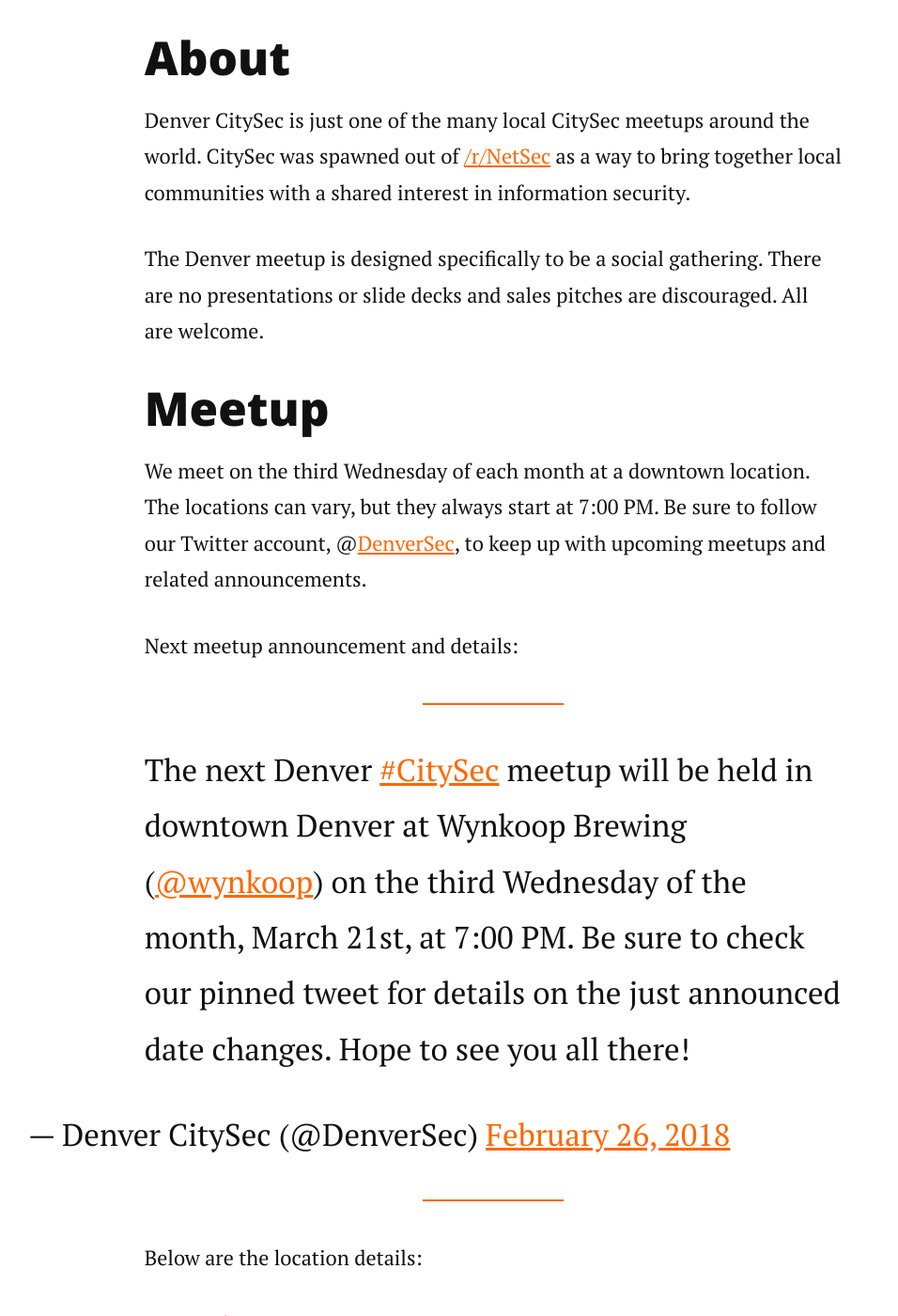
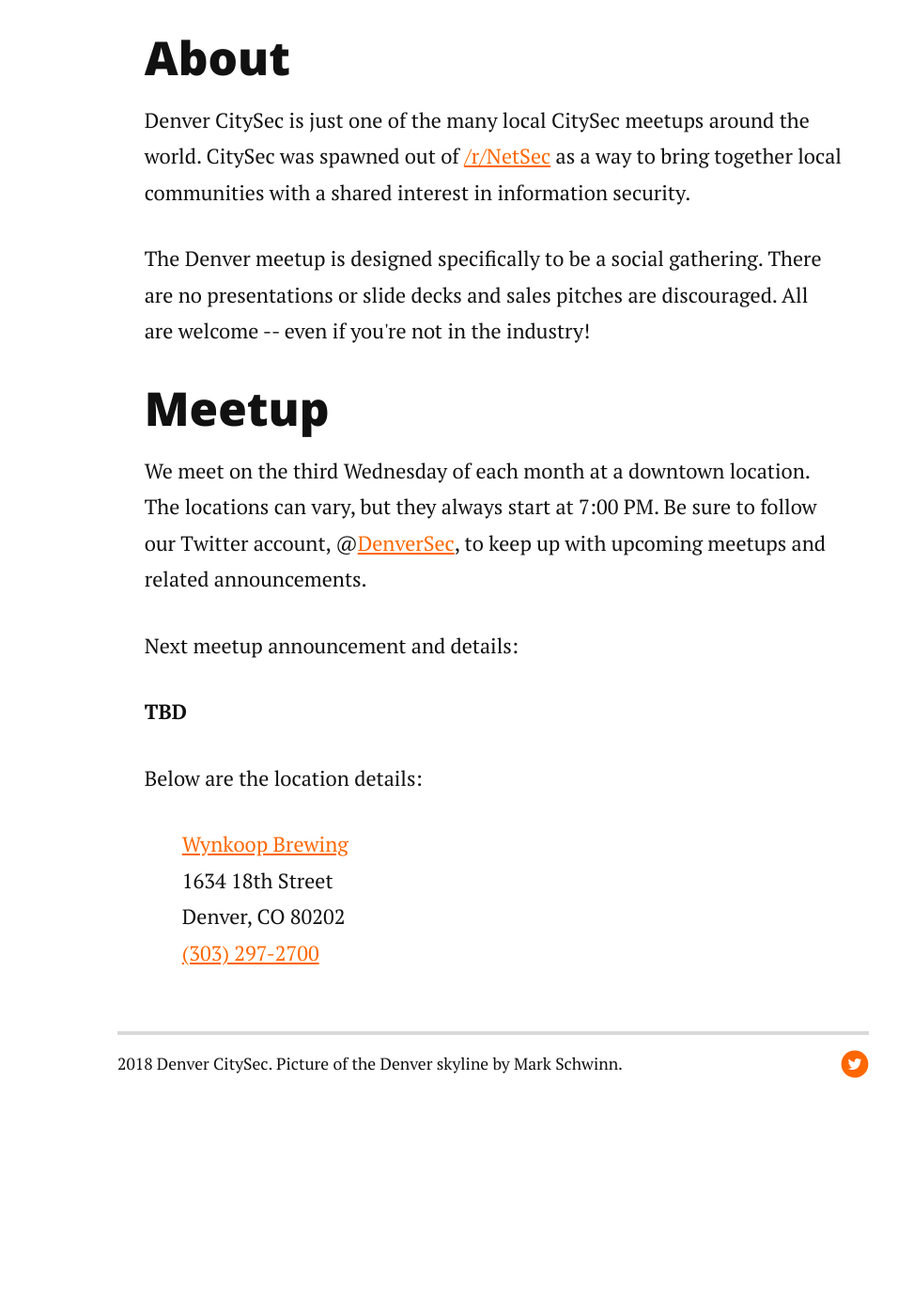
Before and after one commit to denversec/denversec.github.io, a Jekyll site: the page built from index.html, in a window 1280 px wide and 1400 px high, scrolled down 315 px. Shown: the whole window at 94% size, without its empty margins (115-1071 px from the left). Built offline with Jekyll 4.4.1, drawn with Linux system fonts in a browser that asks for light colours; nearby versions of some CDN libraries; comment, search, counter and statistics services are not loaded; after the commit the page ends 1504 px from its top, so only the background shows below that.

Commit message:
For the moment, remove previous meetup tweet

```diff
--- a/index.html
+++ b/index.html
@@ -6,14 +6,13 @@
 
   <h2 id="about">About</h2>
   <p>Denver CitySec is just one of the many local CitySec meetups around the world. CitySec was spawned out of <a href="https://www.reddit.com/r/netsec/" target="_blank">/r/NetSec</a> as a way to bring together local communities with a shared interest in information security.</p>
-  <p>The Denver meetup is designed specifically to be a social gathering. There are no presentations or slide decks and sales pitches are discouraged. All are welcome.</p>
+  <p>The Denver meetup is designed specifically to be a social gathering. There are no presentations or slide decks and sales pitches are discouraged. All are welcome -- even if you're not in the industry!</p>
 
   <h2 id="meetup">Meetup</h2>
 	<p>We meet on the third Wednesday of each month at a downtown location. The locations can vary, but they always start at 7:00 PM. Be sure to follow our Twitter account, @<a href="https://twitter.com/DenverSec" target="_blank">DenverSec</a>, to keep up with upcoming meetups and related announcements.</p>
   <p>Next meetup announcement and details:</p>
   <p>
-      <blockquote class="twitter-tweet" data-lang="en"><p lang="en" dir="ltr">The next Denver <a href="https://twitter.com/hashtag/CitySec?src=hash&amp;ref_src=twsrc%5Etfw">#CitySec</a> meetup will be held in downtown Denver at Wynkoop Brewing (<a href="https://twitter.com/Wynkoop?ref_src=twsrc%5Etfw">@wynkoop</a>) on the third Wednesday of the month, March 21st, at 7:00 PM. Be sure to check our pinned tweet for details on the just announced date changes. Hope to see you all there!</p>&mdash; Denver CitySec (@DenverSec) <a href="https://twitter.com/DenverSec/status/968249283278462977?ref_src=twsrc%5Etfw">February 26, 2018</a></blockquote>
-      <script async src="https://platform.twitter.com/widgets.js" charset="utf-8"></script>
+    <b>TBD</b>
   </p>
   <p>Below are the location details:</p>
   <p class="meetup-details">
```
